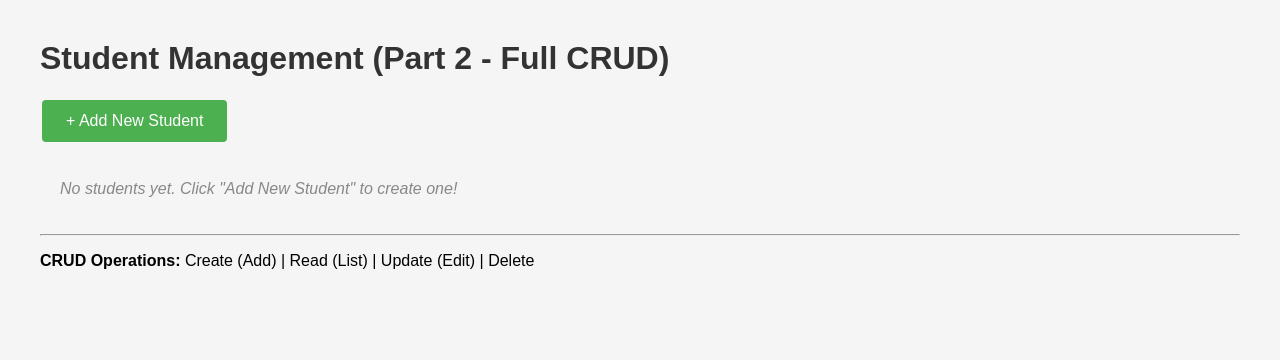
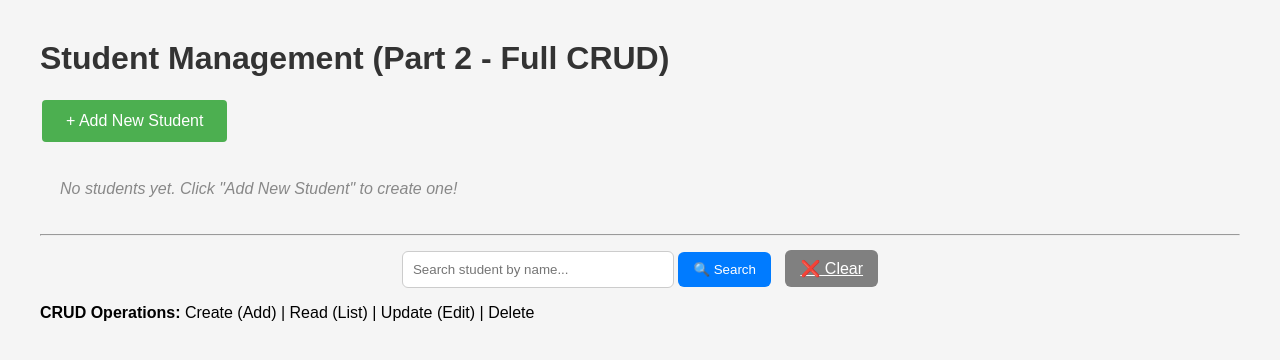
Before and after one commit to vinitsuryawanshi05/AI-leela, a Flask app: page / in a window 1280 px wide. Shown: the top 360 px of the page. Run offline with Flask 3, Linux system fonts and the light colour scheme; data that the repository does not hold is empty.

Commit message:
Update upto Full CRUD Operations with Forms

```diff
--- a/flask-database-starter/part-2/app.py
+++ b/flask-database-starter/part-2/app.py
@@ -46,14 +46,27 @@ def init_db():
 # CREATE - Add new student
 # =============================================================================
 
-@app.route('/add', methods=['GET', 'POST'])  # Allow both GET and POST
+@app.route('/add', methods=['GET', 'POST'])
 def add_student():
-    if request.method == 'POST':  # Form was submitted
-        name = request.form['name']  # Get data from form field named 'name'
+    if request.method == 'POST':
+        name = request.form['name']
         email = request.form['email']
         course = request.form['course']
 
         conn = get_db_connection()
+
+        # ✅ Check if email already exists
+        existing_student = conn.execute(
+            'SELECT * FROM students WHERE email = ?',
+            (email,)
+        ).fetchone()
+
+        if existing_student:
+            conn.close()
+            flash("Email already exists! Please use a different email.", "danger")
+            return redirect(url_for('add_student'))
+
+        # ✅ If not exists then insert
         conn.execute(
             'INSERT INTO students (name, email, course) VALUES (?, ?, ?)',
             (name, email, course)
@@ -61,22 +74,36 @@ def add_student():
         conn.commit()
         conn.close()
 
-        flash('Student added successfully!', 'success')  # Show success message
-        return redirect(url_for('index'))  # Go back to home page
+        flash("Student added successfully!", "success")
+        return redirect(url_for('index'))
 
-    return render_template('add.html')  # GET request: show empty form
+    return render_template('add.html')
+
 
 
 # =============================================================================
 # READ - Display all students
 # =============================================================================
 
+
 @app.route('/')
 def index():
+    search = request.args.get('search')
+
     conn = get_db_connection()
-    students = conn.execute('SELECT * FROM students ORDER BY id DESC').fetchall()  # Newest first
+
+    if search:
+        students = conn.execute(
+            "SELECT * FROM students WHERE name LIKE ? ORDER BY id DESC",
+            ('%' + search + '%',)
+        ).fetchall()
+    else:
+        students = conn.execute(
+            "SELECT * FROM students ORDER BY id DESC"
+        ).fetchall()
+
     conn.close()
-    return render_template('index.html', students=students)
+    return render_template("index.html", students=students, search=search)
 
 
 # =============================================================================
--- a/flask-database-starter/part-2/templates/index.html
+++ b/flask-database-starter/part-2/templates/index.html
@@ -63,6 +63,24 @@
     {% endif %}
 
     <hr>
+    <div style="text-align:center; margin-top: 15px;">
+    <form method="GET" action="/">
+        <input type="text" name="search" placeholder="Search student by name..."
+               value="{{ search if search else '' }}"
+               style="padding:10px; width:250px; border-radius:6px; border:1px solid #ccc;">
+
+        <button type="submit"
+                style="padding:10px 15px; border:none; background:#007bff; color:white; border-radius:6px; cursor:pointer;">
+            🔍 Search
+        </button>
+
+        <a href="/"
+           style="padding:10px 15px; background:gray; color:white; border-radius:6px; margin-left:10px;">
+            ❌ Clear
+        </a>
+    </form>
+</div>
+
     <p><strong>CRUD Operations:</strong> Create (Add) | Read (List) | Update (Edit) | Delete</p>
 </body>
 </html>
```
